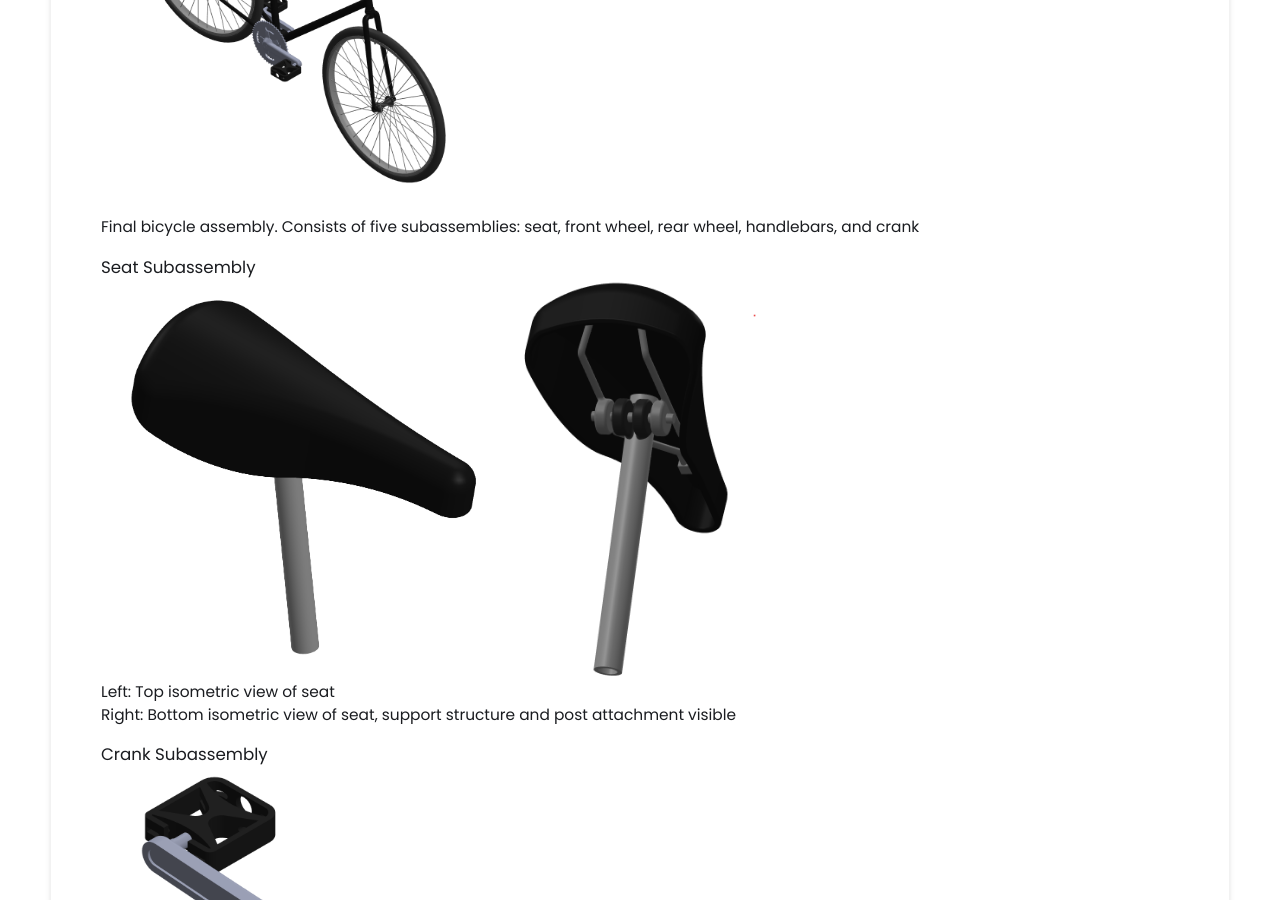
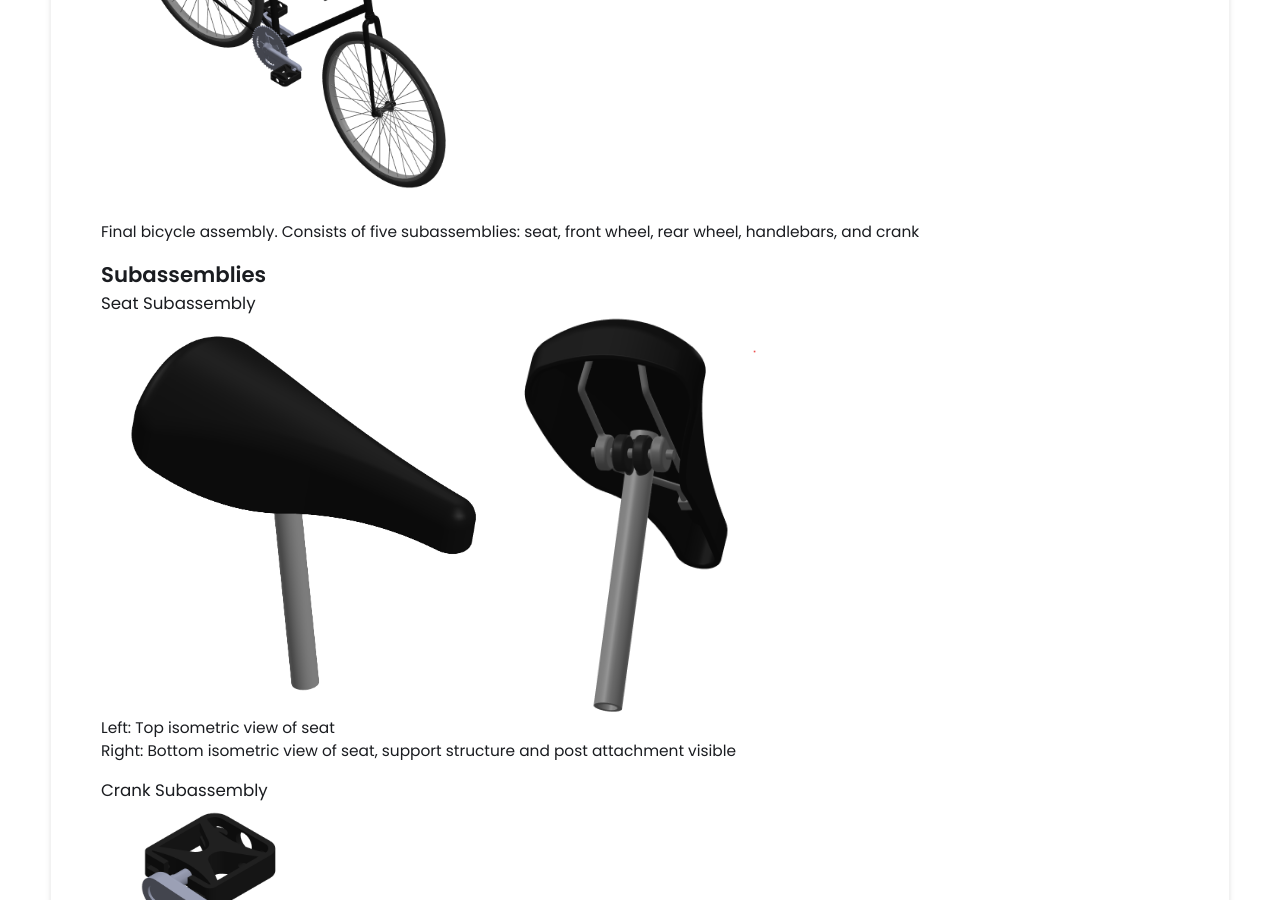
Before and after one commit to LKemper03/LKemper03.github.io, a Jekyll site: the page built from _projects/bike-project-544/index.md, in a window 1280 px wide and 900 px high, scrolled down 988 px. Built offline with Jekyll 4.4.1, drawn with Linux system fonts in a browser that asks for light colours.

Commit message:
Update index.md

```diff
--- a/_projects/bike-project-544/index.md
+++ b/_projects/bike-project-544/index.md
@@ -11,10 +11,11 @@
 ---
 
 ---
-### Main Assembly
+## Main Assembly
 {% include image-gallery.html images="BikeIso.png" height="400" %}
 Final bicycle assembly. Consists of five subassemblies: seat, front wheel, rear wheel, handlebars, and crank
 
+## Subassemblies
 ### Seat Subassembly
 {% include image-gallery.html images="SeatIso2.png, SeatIso.png" height="400" %}
 Left: Top isometric view of seat <br>
```
